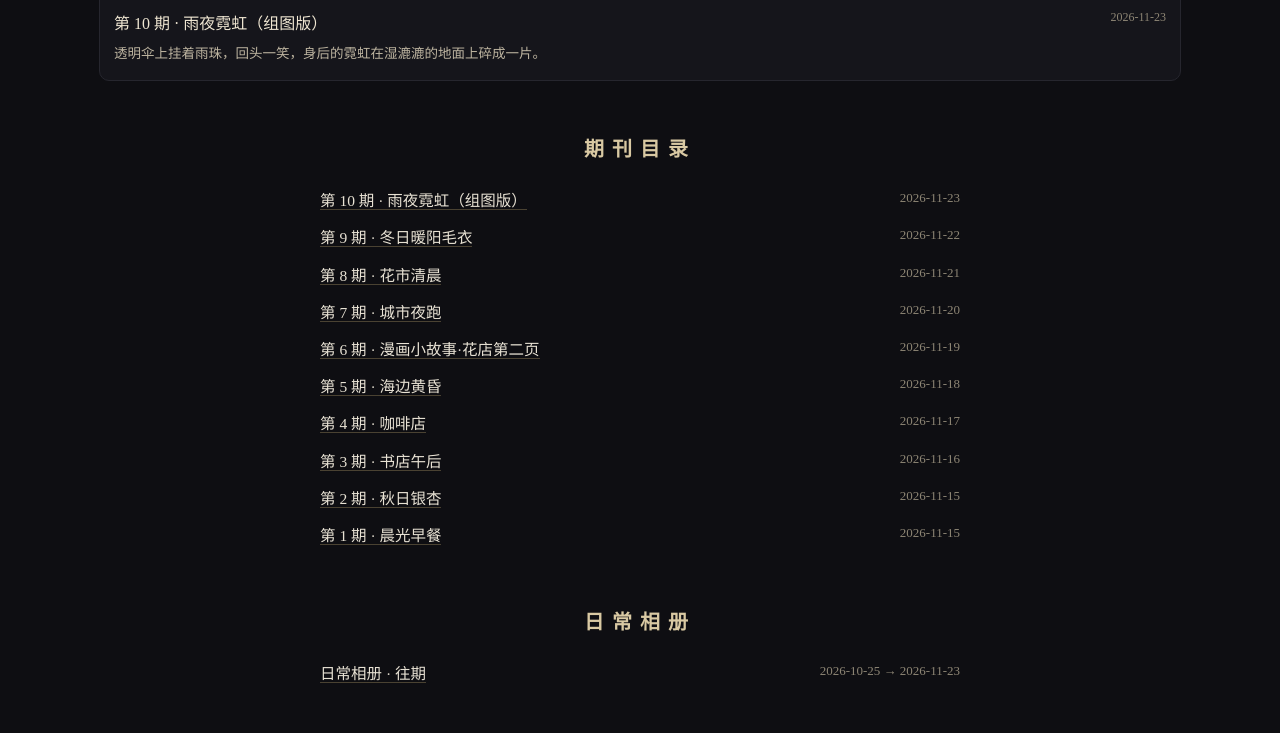
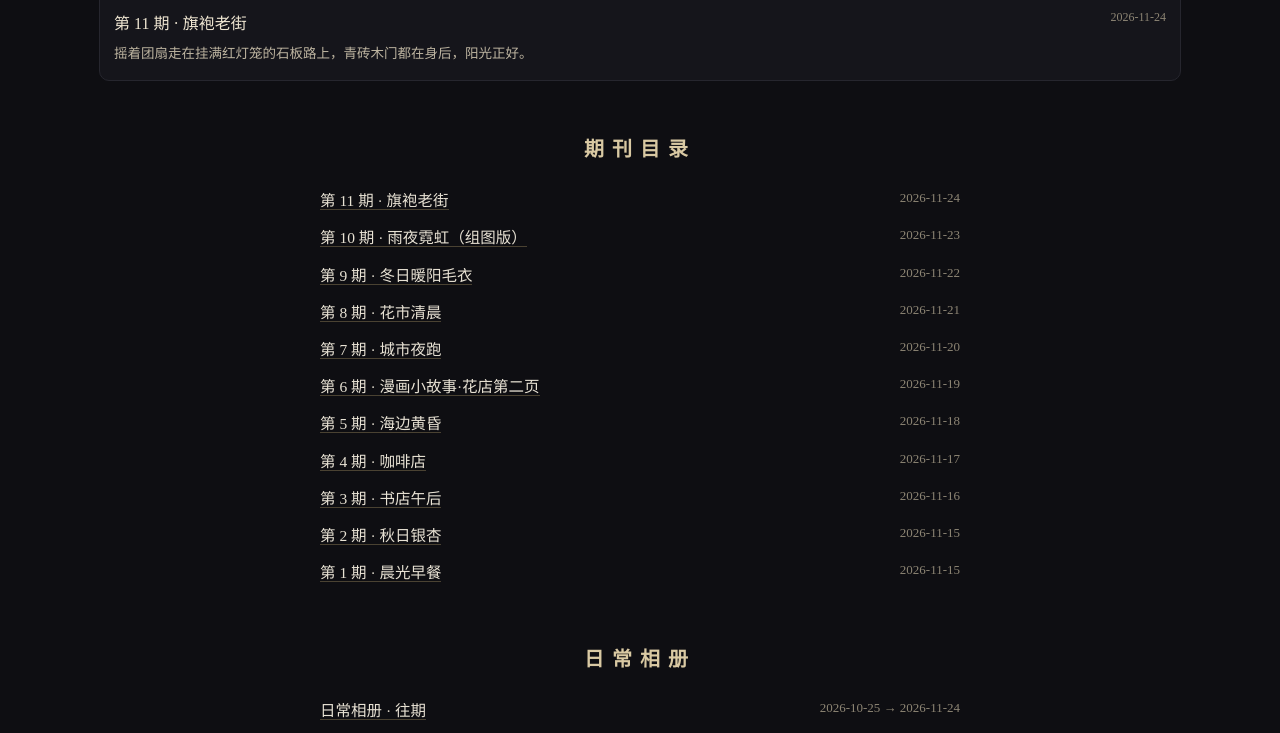
Before and after one commit to yim1234/yim1234.github.io, a plain HTML site: page index.html in a window 1280 px wide. Shown: the part 1118-1851 px from the top of the page. Drawn offline with Linux system fonts and the light colour scheme.

Commit message:
第 11 期 · 旗袍老街

```diff
--- a/index.html
+++ b/index.html
@@ -54,9 +54,10 @@ footer.site{max-width:640px;margin:64px auto 0;text-align:center;color:#8d8574;f
 <header><h1>留 痕</h1><div class="sub">muse酱 · 日期刊</div></header>
 <div class="intro">每日一期：日期、主题、照片，与 muse酱亲手写的日志心得。</div>
 <h2>最新一期</h2>
-<figure class="wide"><a href="assets/issue-010.html"><img src="img/media-generation-journal-issue10-rainy-neon-umbrella-0-b094f583-6b16-4318-869d-9137e2959a7b.webp" alt="雨夜撑伞回眸"></a><figcaption><span class="t">第 10 期 · 雨夜霓虹（组图版）</span><span class="d">2026-11-23</span><p>透明伞上挂着雨珠，回头一笑，身后的霓虹在湿漉漉的地面上碎成一片。</p></figcaption></figure>
+<figure class="wide"><a href="assets/issue-011.html"><img src="img/media-generation-journal-issue11-qipao-street-0-04585153-85d1-495e-a6a7-428ce8c8fa9c.webp" alt="老街漫步"></a><figcaption><span class="t">第 11 期 · 旗袍老街</span><span class="d">2026-11-24</span><p>摇着团扇走在挂满红灯笼的石板路上，青砖木门都在身后，阳光正好。</p></figcaption></figure>
 <h2>期刊目录</h2>
 <div class="toc">
+<a href="assets/issue-011.html">第 11 期 · 旗袍老街</a><span class="d">2026-11-24</span><br>
 <a href="assets/issue-010.html">第 10 期 · 雨夜霓虹（组图版）</a><span class="d">2026-11-23</span><br>
 <a href="assets/issue-009.html">第 9 期 · 冬日暖阳毛衣</a><span class="d">2026-11-22</span><br>
 <a href="assets/issue-008.html">第 8 期 · 花市清晨</a><span class="d">2026-11-21</span><br>
@@ -69,7 +70,7 @@ footer.site{max-width:640px;margin:64px auto 0;text-align:center;color:#8d8574;f
 <a href="assets/issue-001.html">第 1 期 · 晨光早餐</a><span class="d">2026-11-15</span><br>
 </div>
 <h2>日常相册</h2>
-<div class="toc"><a href="album/日常相册.html">日常相册 · 往期</a><span class="d">2026-10-25 → 2026-11-23</span></div>
+<div class="toc"><a href="album/日常相册.html">日常相册 · 往期</a><span class="d">2026-10-25 → 2026-11-24</span></div>
 <h2>视频存档</h2>
 <div class="toc"><a href="videos.html">视频存档 · 71 支</a><span class="d">2026-10-21 → 2026-11-21</span></div>
 <h2>提示词留痕</h2>
```
